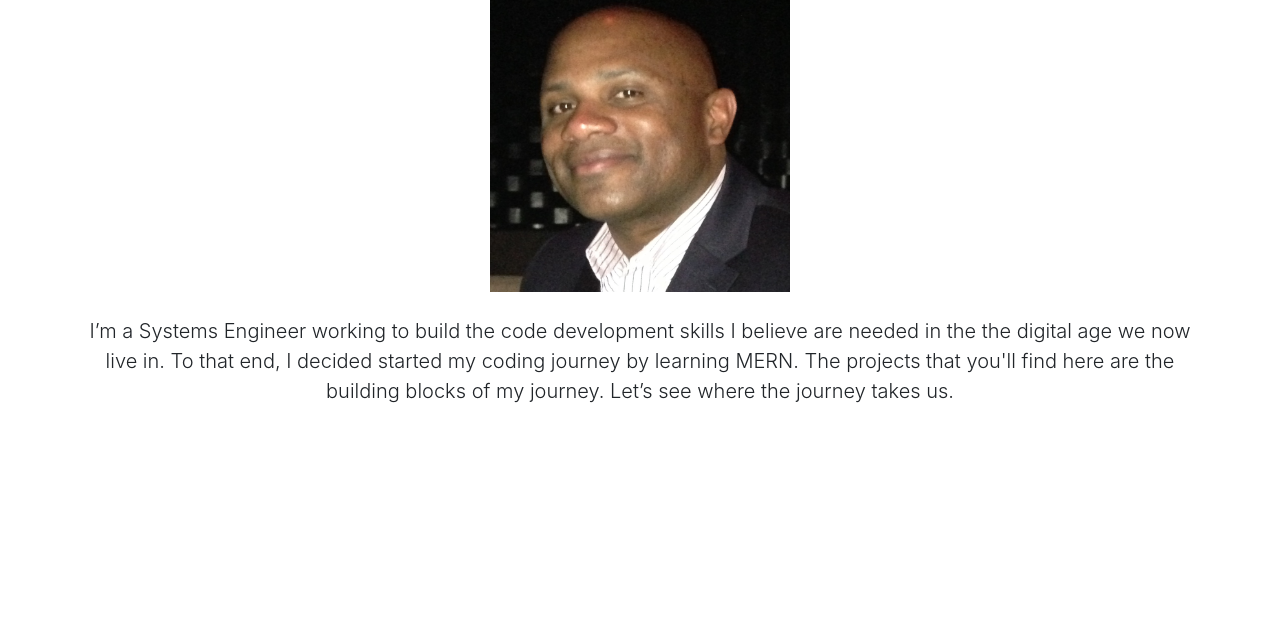
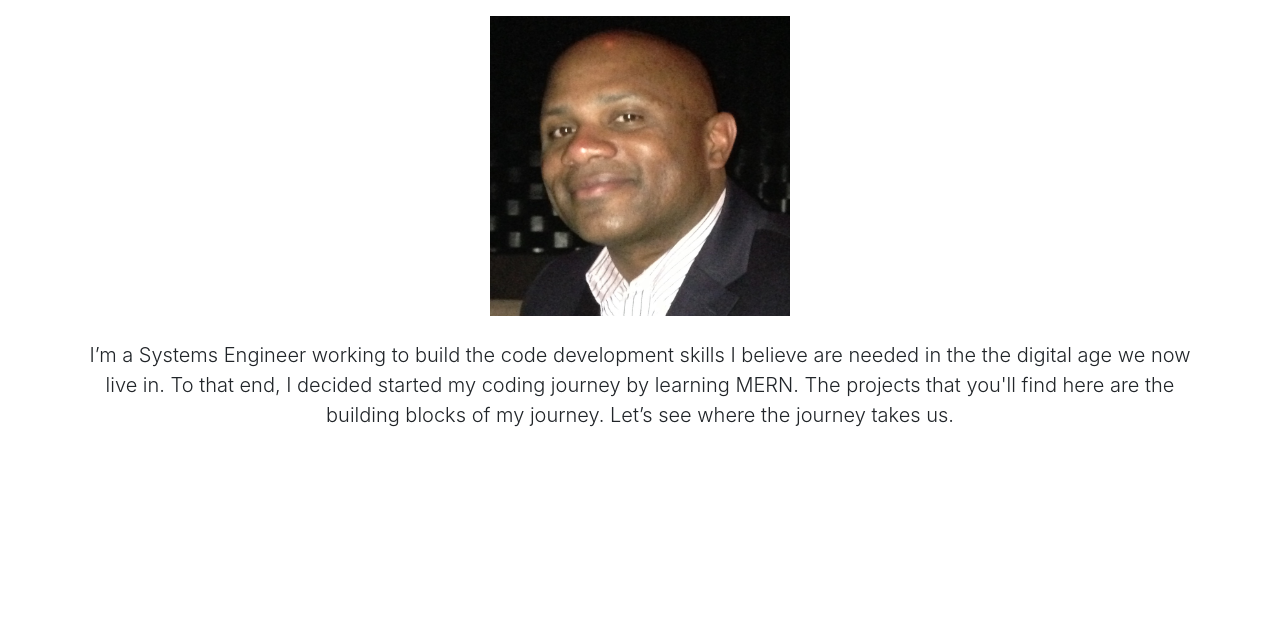
Before and after one commit to yauntee/yauntee.github.io, a website: page index.html in a window 1280 px wide. Shown: the part 168-800 px from the top of the page. Drawn offline with Linux system fonts and the light colour scheme.

Commit message:
Update index.html

```diff
--- a/index.html
+++ b/index.html
@@ -49,7 +49,7 @@
   <div class="container">
     <div class="row">
       <div class="col-lg-12 text-center">
-        <h1 class="mt-5">Yauntee</h1>
+        <h1 class="mt-5">Yauntee</h1><br>
         <img src="Mypic.JPG" alt="Bio Pic" width="300" height="300"><br></br>
         <p class="lead">I’m a Systems Engineer working to build the code development skills I believe are needed in the the digital age we now live in. To that end, I decided started my coding journey by learning MERN. The projects that you'll find here are the building blocks of my journey. Let’s see where the journey takes us.</p>
       </div>
```
